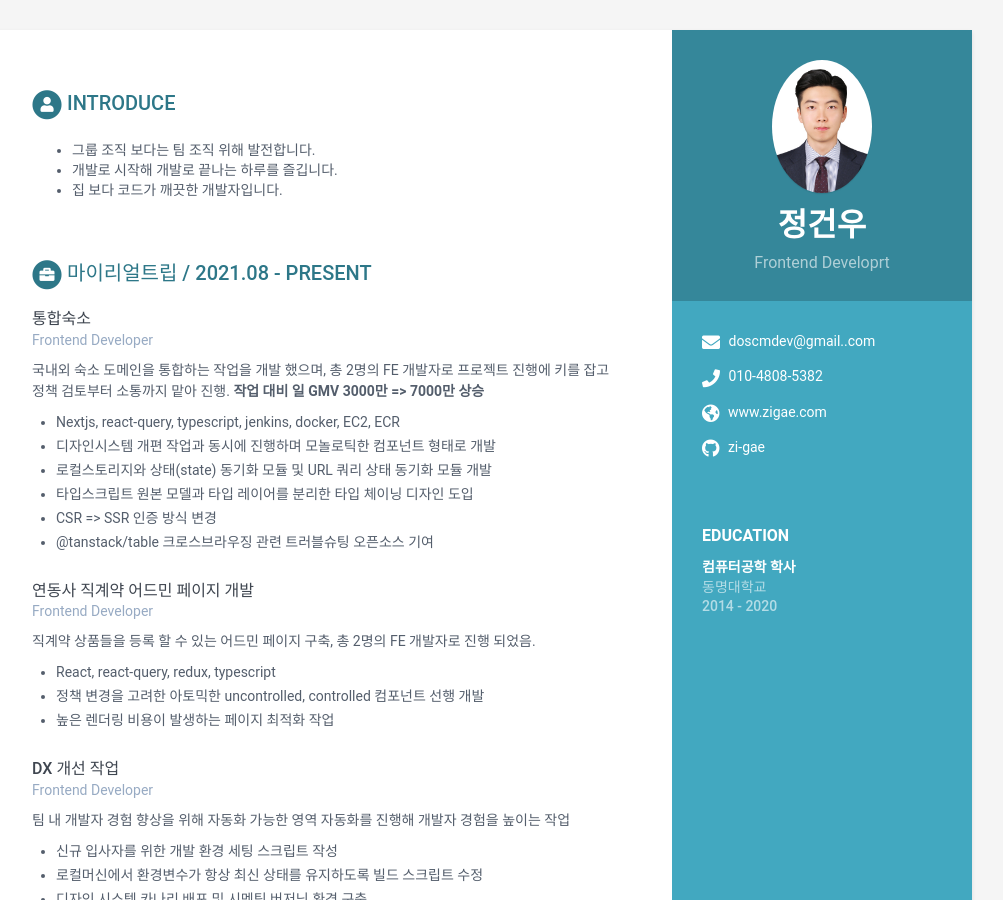
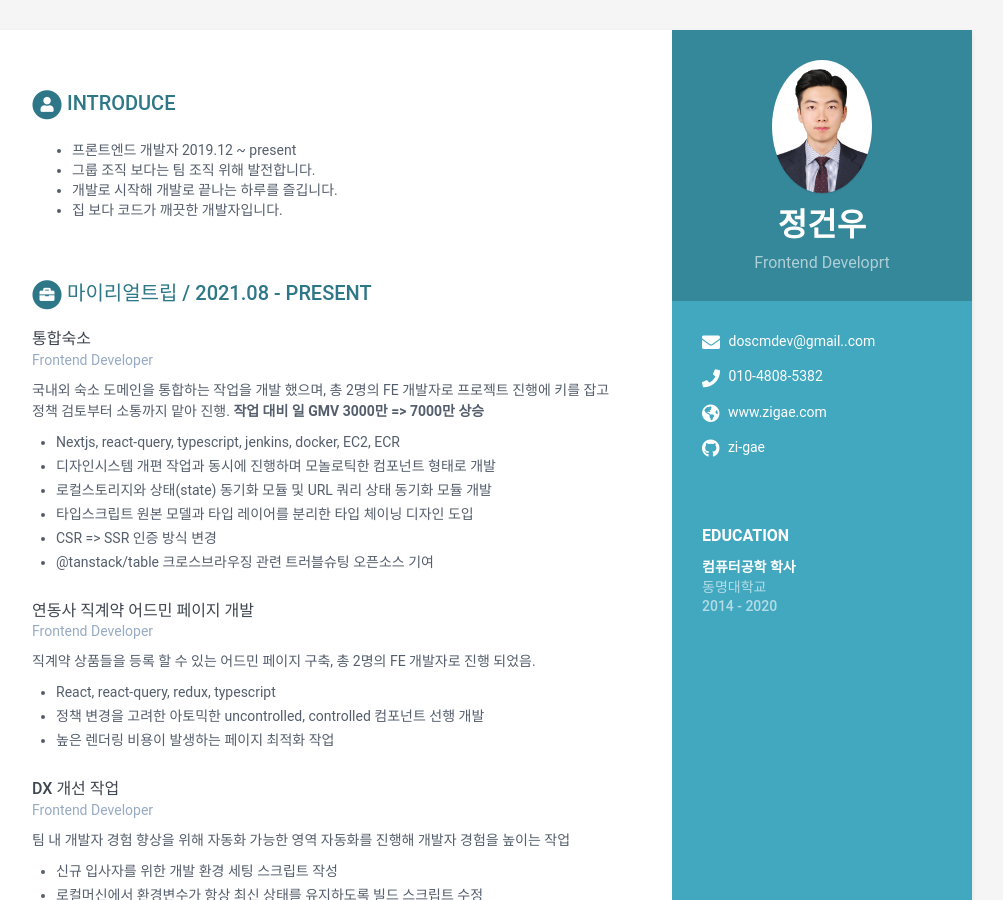
Before and after one commit to zi-gae/resume, a Jekyll site: the page built from index.html, in a window 1280 px wide and 900 px high. Shown: the whole window, without its empty margins (168-1171 px from the left). Built offline with Jekyll 4.4.1, drawn with Linux system fonts in a browser that asks for light colours.

Commit message:
feat: add intro

```diff
--- a/_data/data.yml
+++ b/_data/data.yml
@@ -56,6 +56,7 @@ sidebar:
 career-profile:
   title: Introduce
   summary: |
+    - 프론트엔드 개발자 2019.12 ~ present
     - 그룹 조직 보다는 팀 조직 위해 발전합니다.
     - 개발로 시작해 개발로 끝나는 하루를 즐깁니다.
     - 집 보다 코드가 깨끗한 개발자입니다.
```
